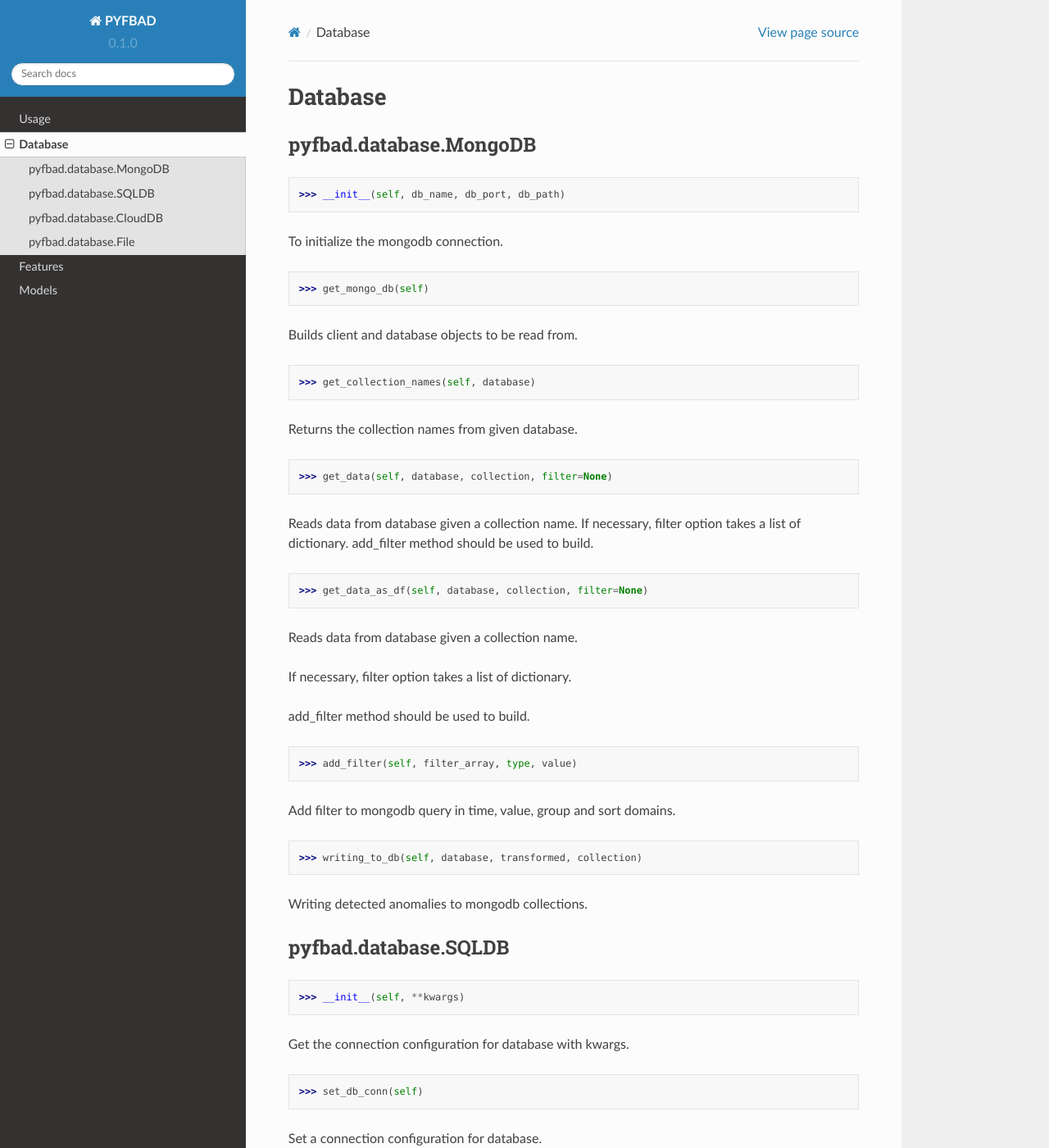
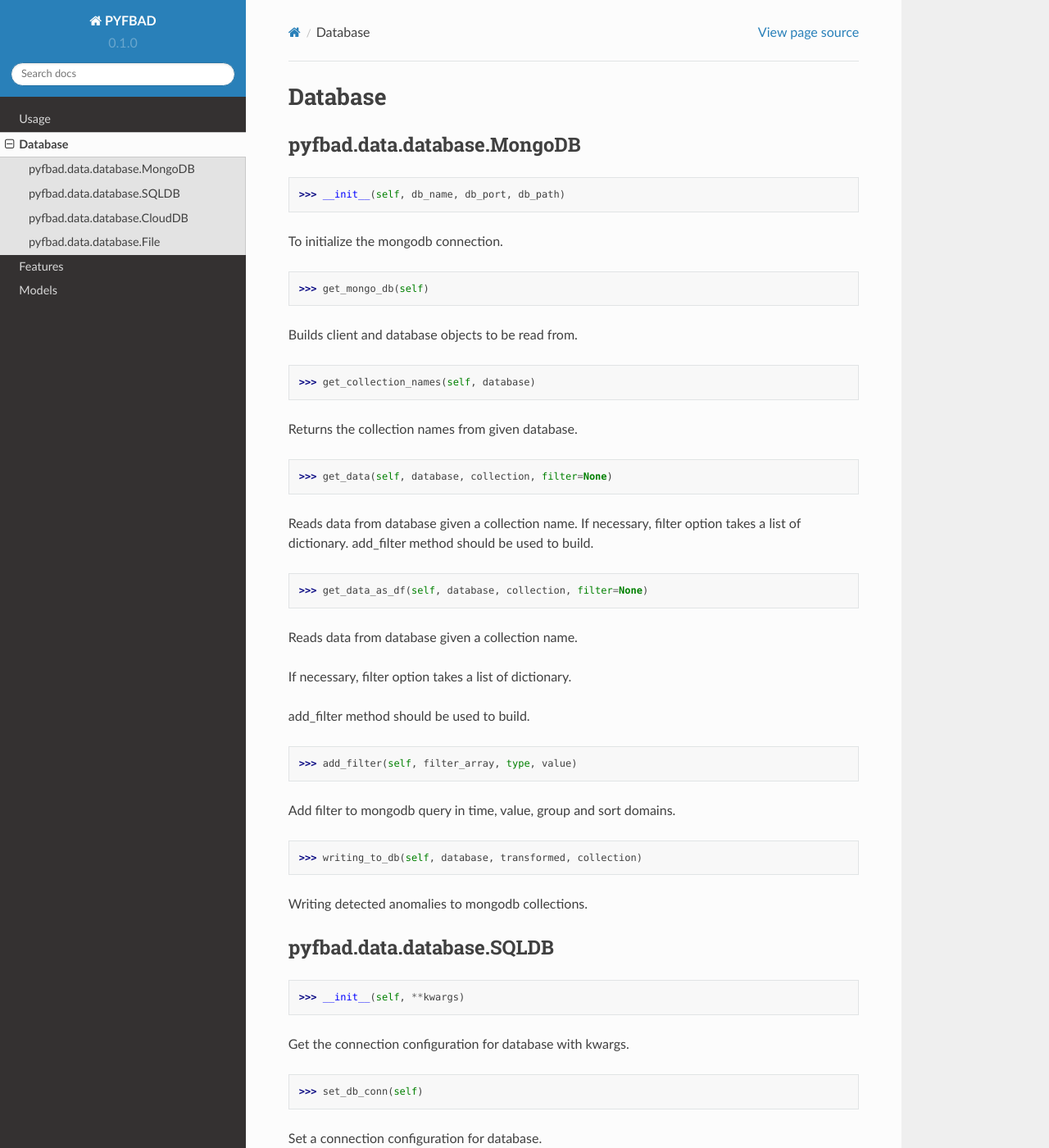
Before and after one commit to cankaya96/rtd-tutorial, a Sphinx documentation site: the page built from docs/source/database.rst, in a window 1280 px wide and 1400 px high. Shown: the whole window at 82% size. Built offline with Sphinx 7.4.7 and the Read the Docs theme 2.0.0, drawn with Linux system fonts in a browser that asks for light colours; some of the changed text lies outside the part shown.

Commit message:
Update database.rst

```diff
--- a/docs/source/database.rst
+++ b/docs/source/database.rst
@@ -1,7 +1,7 @@
 Database
 =======
 
-pyfbad.database.MongoDB
+pyfbad.data.database.MongoDB
 ------------------------
 
   >>> __init__(self, db_name, db_port, db_path)
@@ -32,7 +32,7 @@ Add filter to mongodb query in time, value, group and sort domains.
 Writing detected anomalies to mongodb collections.
 
 
-pyfbad.database.SQLDB
+pyfbad.data.database.SQLDB
 ---------------------
 
   >>> __init__(self, **kwargs)
@@ -58,7 +58,7 @@ Writing detected anomalies to database table.
 
 **if_exists (str):** appending new values to existing db table
 
-pyfbad.database.CloudDB
+pyfbad.data.database.CloudDB
 ------------------------
 
   >>> __init__(self, key_path, project_name)
@@ -74,7 +74,7 @@ Reading raw data from BigQuery.
   >>> writing_to_bq(self, dataframe, dataset, table_name)
 It writes dataframe to bq, If table is exist it adds inside of it, else it creates table first.
 
-pyfbad.database.File
+pyfbad.data.database.File
 ---------------------
 
   >>> read_from_csv(self, time_column_name, file_path, filter=None)
```
